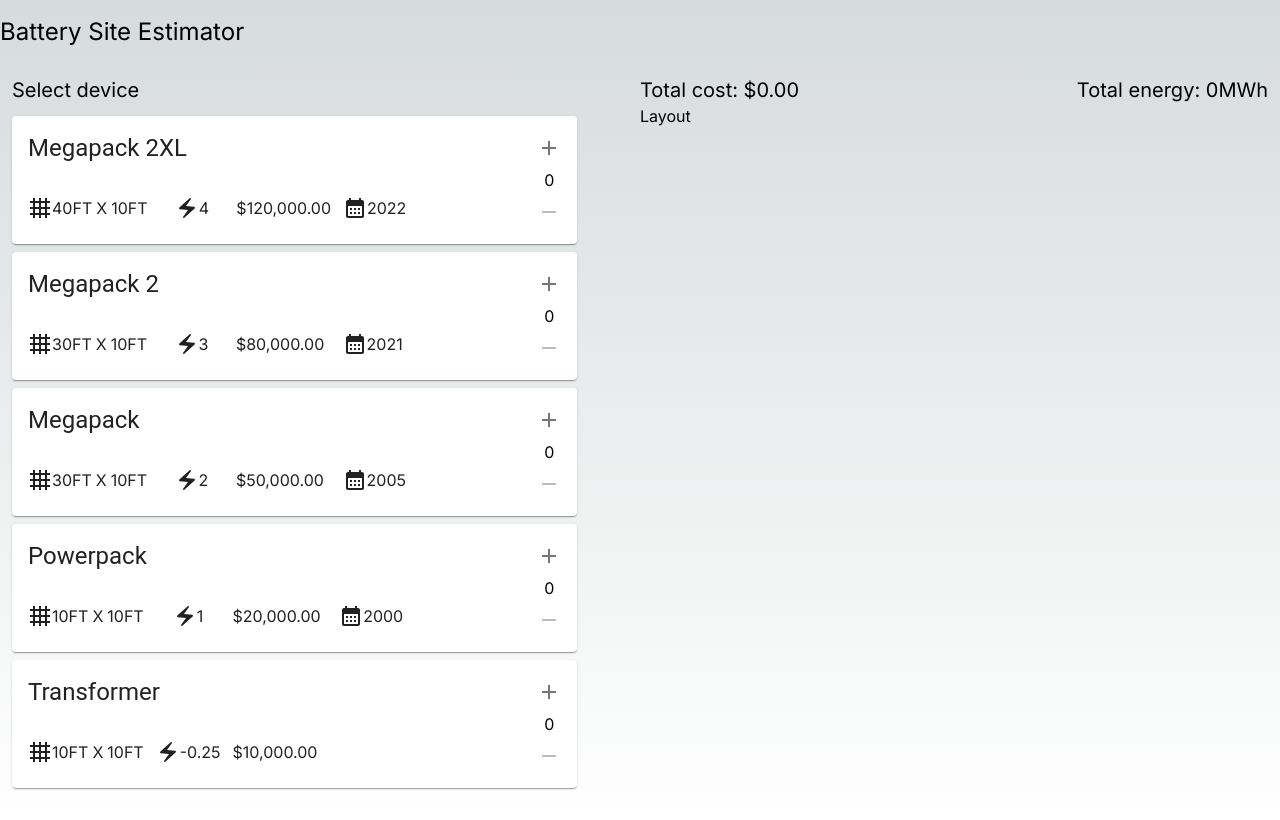
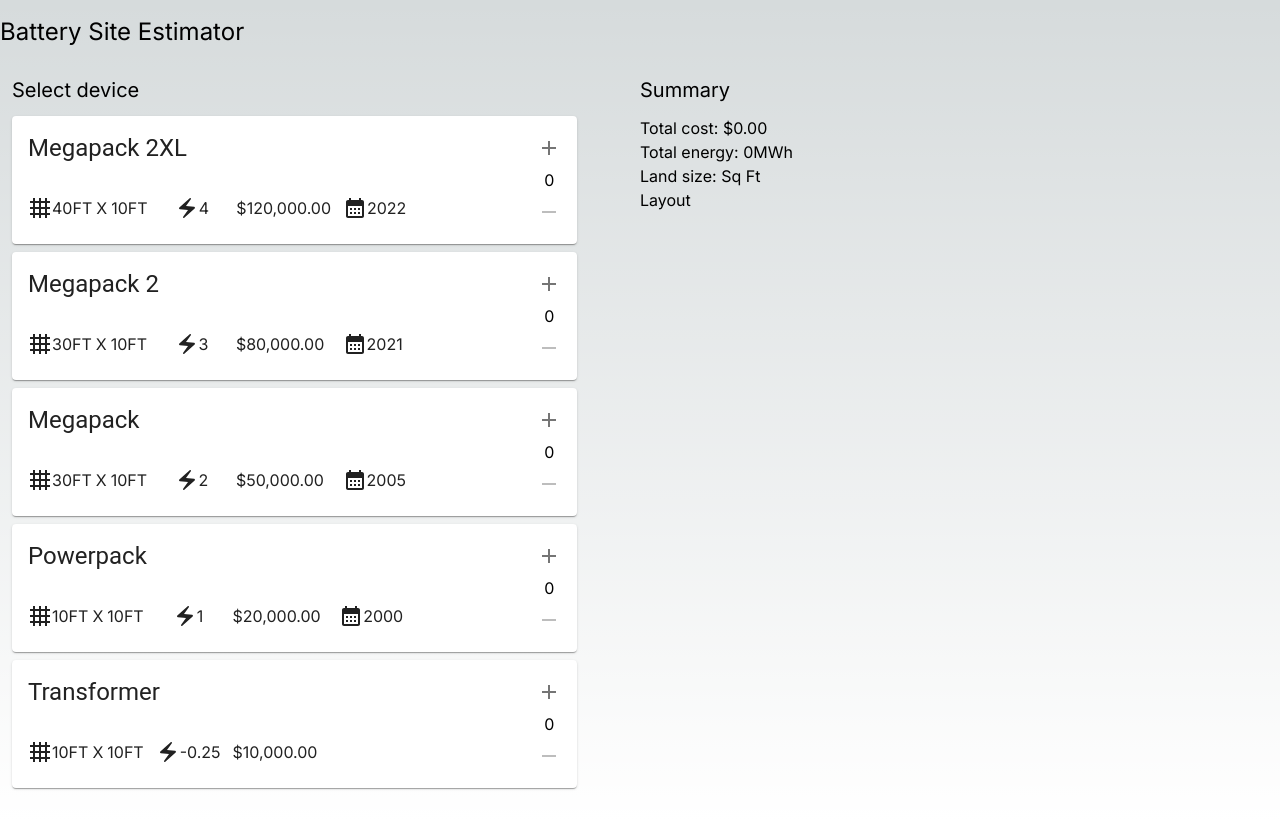
Before and after one commit to vladyslavkuliani/battery-site-layout, a Next.js app: page / in a window 1280 px wide. Built offline with nearby package versions, Linux system fonts and the light colour scheme.

Commit message:
Added land size computation

```diff
--- a/app/components/BatterySiteEstimator.tsx
+++ b/app/components/BatterySiteEstimator.tsx
@@ -10,6 +10,7 @@
 type Summary = {
   usedDevicesByTypeCounts: DeviceCountByType;
   totalCost: number;
+  requiredEnergy: number;
 };
 type ReducerAction = {
   type: 'addItem' | 'removeItem';
@@ -22,10 +23,16 @@
     return acc;
   }, {} as { [key in DeviceType]?: Device })
 
-  const computedDeviceMetric = (devicesCountsByType: DeviceCountByType, metricType: 'cost' | 'energyMw') => {
+  const computeDeviceMetric = (devicesCountsByType: DeviceCountByType, metricType: 'cost' | 'energyMw') => {
     return Object.entries(devicesCountsByType).reduce((acc, [deviceType, count]) => {
       const device = devicesByType[deviceType as DeviceType];
       return acc + count * (device?.[metricType] ?? 0);
+    }, 0);
+  };
+  const computeDeviceLandSize = (devicesCountsByType: DeviceCountByType) => {
+    return Object.entries(devicesCountsByType).reduce((acc, [deviceType, count]) => {
+      const device = devicesByType[deviceType as DeviceType];
+      return acc + count * (device?.widthFeet ?? 0) * (device?.lengthFeet ?? 0);
     }, 0);
   };
 
@@ -34,8 +41,9 @@
       const makeState = (usedDevicesByTypeCounts: DeviceCountByType) => {
         return {
           usedDevicesByTypeCounts,
-          totalCost: computedDeviceMetric(usedDevicesByTypeCounts, 'cost'),
-          requiredEnergy: computedDeviceMetric(usedDevicesByTypeCounts, 'energyMw')
+          totalCost: computeDeviceMetric(usedDevicesByTypeCounts, 'cost'),
+          requiredEnergy: computeDeviceMetric(usedDevicesByTypeCounts, 'energyMw'),
+          requiredLandSize: computeDeviceLandSize(usedDevicesByTypeCounts),
         }
       }
 
@@ -74,9 +82,11 @@
       {deviceOptions.map(option => <DevicePurchaseOption key={option.label} className="mb-2" option={option} onAdd={() => dispatch({ type: 'addItem', deviceType: option.type })} onRemove={() => dispatch({ type: 'removeItem', deviceType: option.type })} />)}
     </div>
     <div className="basis-1/2">
-      <div className="text-xl flex justify-between">
+      <div className='text-xl mb-3'>Summary</div>
+      <div className="">
         <div>Total cost: {formatCurrency(summary?.totalCost)}</div>
         <div>Total energy: {summary?.requiredEnergy}MWh</div>
+        <div>Land size: {summary.requiredLandSize}Sq Ft</div>
       </div>
       <div>Layout</div>
     </div>
```
